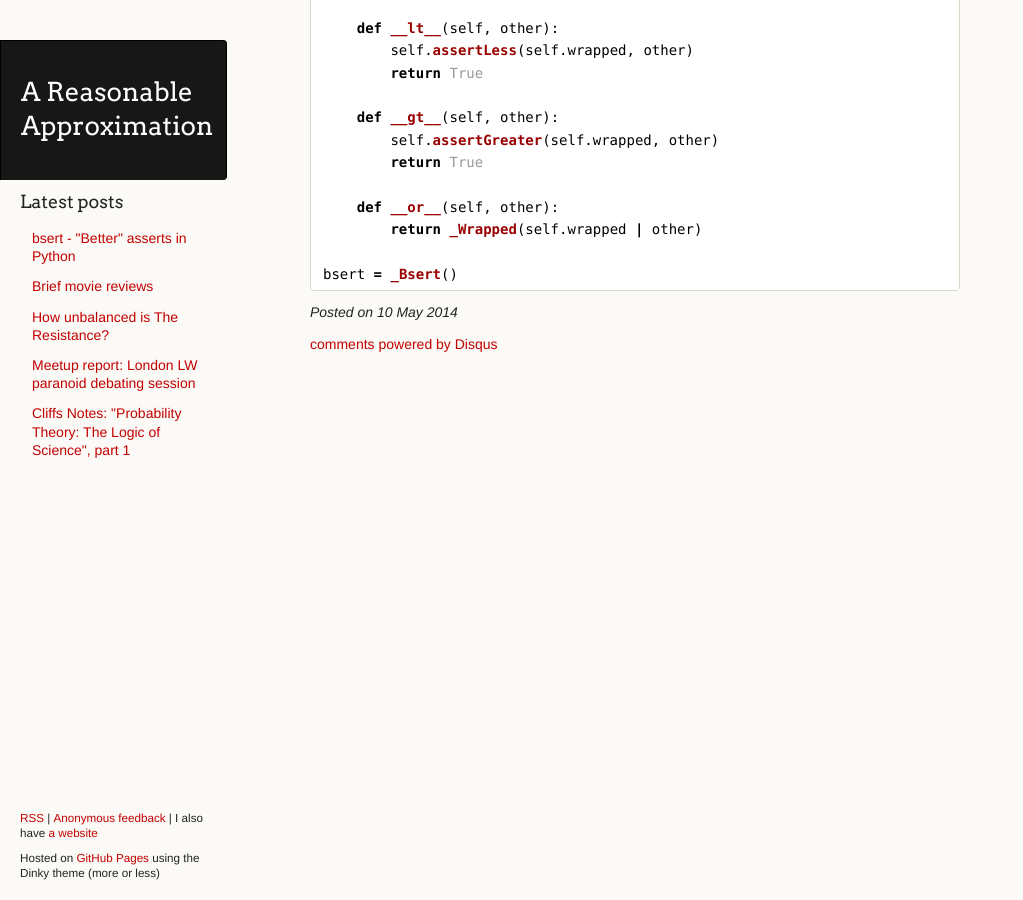
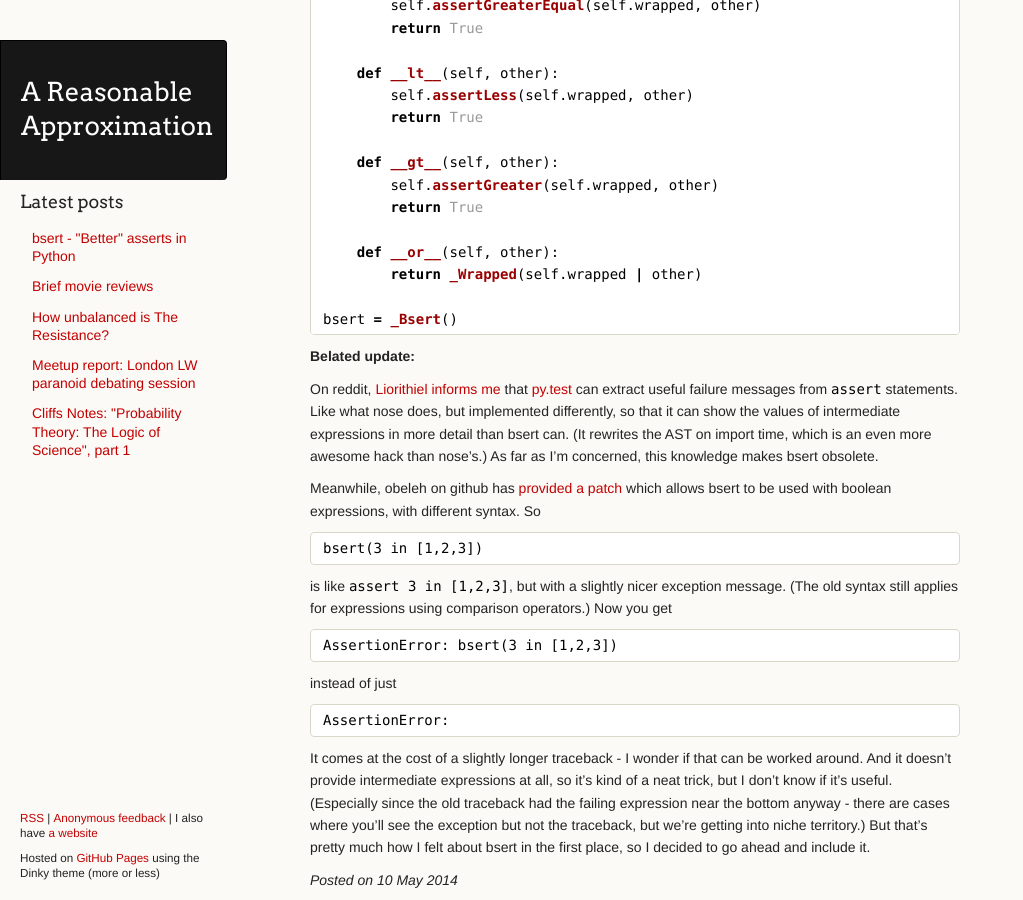
Before and after one commit to ChickenProp/chickenprop.github.com, a Jekyll site: the page built from _posts/2014-05-10-bsert-better-asserts-in-python.md, in a window 1280 px wide and 900 px high, scrolled down 3987 px. Shown: the whole window, without its empty margins (0-1023 px from the left). Built offline with Jekyll 4.4.1, drawn with Linux system fonts in a browser that asks for light colours; nearby versions of some CDN libraries; Markdown is read by kramdown in place of the engine named in the settings; comment, search, counter and statistics services are not loaded; some of the changed text lies outside the part shown.

Commit message:
update bsert post

````diff
--- a/_posts/2014-05-10-bsert-better-asserts-in-python.md
+++ b/_posts/2014-05-10-bsert-better-asserts-in-python.md
@@ -128,11 +128,11 @@ so there's no way for `bsert` to know that there's another comparison going on.
 
 because there's no way to overload the `in` operator from the left hand side. (In this case, you at least get an `AssertionError: 1 != 3` telling you you did something wrong, because `a in someList` basially does `any(a == x for x in someList)`, and so it fails at `bsert | 3 == 1`. If you had a dict, set, or empty list on the right hand side, it would just return `False` and not raise an exception.)
 
-Similarly, `bsert | x is y` doesn't work, because `is` can't be overridden at all. You also can't do
+Similarly, `bsert | x is y`, `bsert | x and y` and `bsert | x or y` don't work, because those operators can't be overridden at all. (Even if they did work, they're low precedence, so it would need to be e.g. `(bsert | x) and y`, which is horrible.) You also can't do
 
     bsert | False
 
-because that just returns `_Wrapped(False)`.
+because that just returns `_Wrapped(False)`
 
 I think all the other operators should work fine, if you're using them in ways that make sense. Most of them have higher-precedence than `|`, so that for example
 
@@ -191,3 +191,21 @@ class _Wrapped(unittest.TestCase):
 
 bsert = _Bsert()
 ```
+
+**Belated update:**
+
+On reddit, [Liorithiel informs me](http://www.reddit.com/r/coding/comments/258v7x/bsert_better_asserts_in_python/chev2i5) that [py.test](http://pytest.org/latest/) can extract useful failure messages from `assert` statements. Like what nose does, but implemented differently, so that it can show the values of intermediate expressions in more detail than bsert can. (It rewrites the AST on import time, which is an even more awesome hack than nose's.) As far as I'm concerned, this knowledge makes bsert obsolete.
+
+Meanwhile, obeleh on github has [provided a patch](https://github.com/ChickenProp/bsert/pull/1) which allows bsert to be used with boolean expressions, with different syntax. So
+
+    bsert(3 in [1,2,3])
+
+is like `assert 3 in [1,2,3]`, but with a slightly nicer exception message. (The old syntax still applies for expressions using comparison operators.) Now you get
+
+    AssertionError: bsert(3 in [1,2,3])
+
+instead of just
+
+    AssertionError:
+
+It comes at the cost of a slightly longer traceback - I wonder if that can be worked around. And it doesn't provide intermediate expressions at all, so it's kind of a neat trick, but I don't know if it's useful. (Especially since the old traceback had the failing expression near the bottom anyway - there are cases where you'll see the exception but not the traceback, but we're getting into niche territory.) But that's pretty much how I felt about bsert in the first place, so I decided to go ahead and include it.
````
